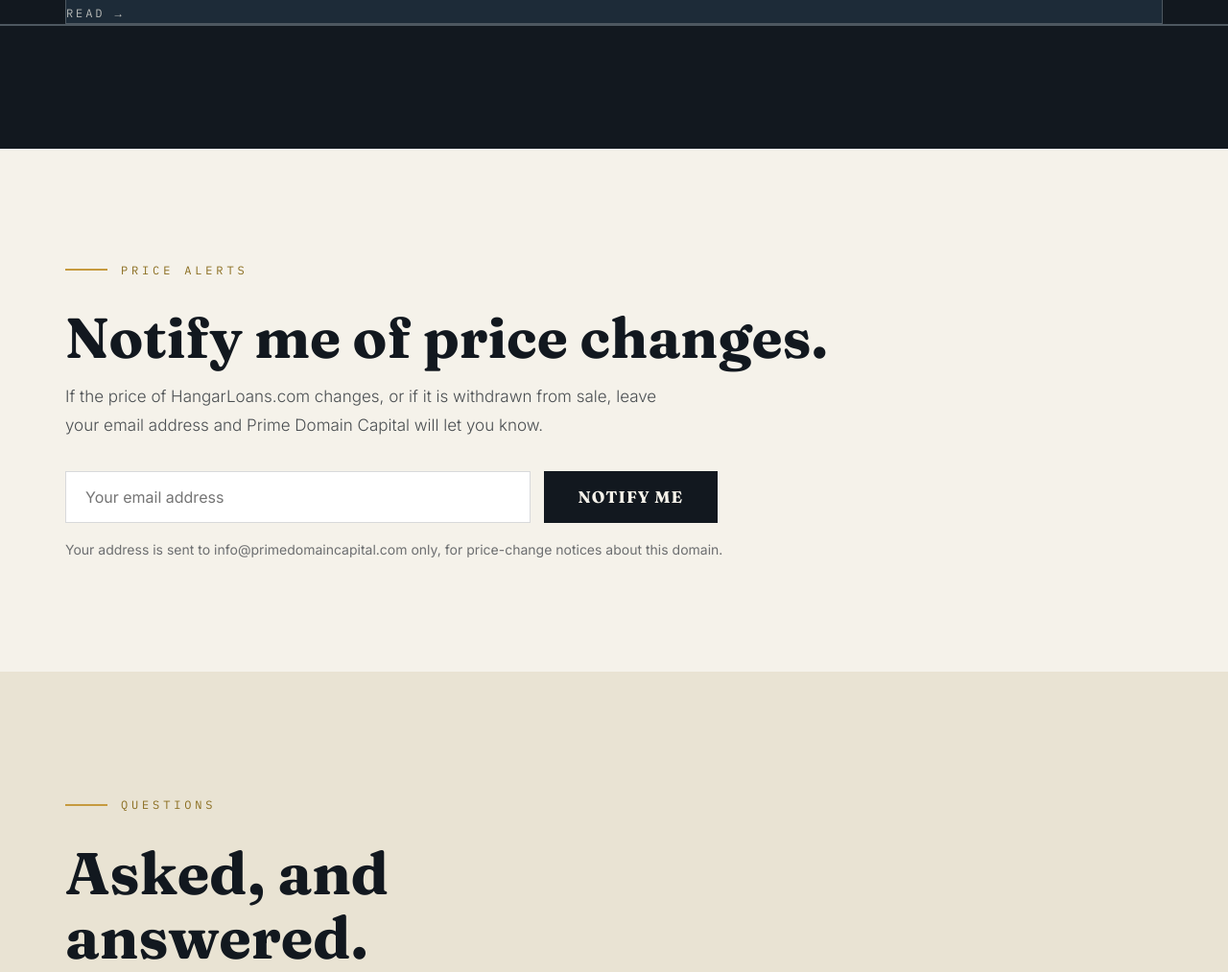
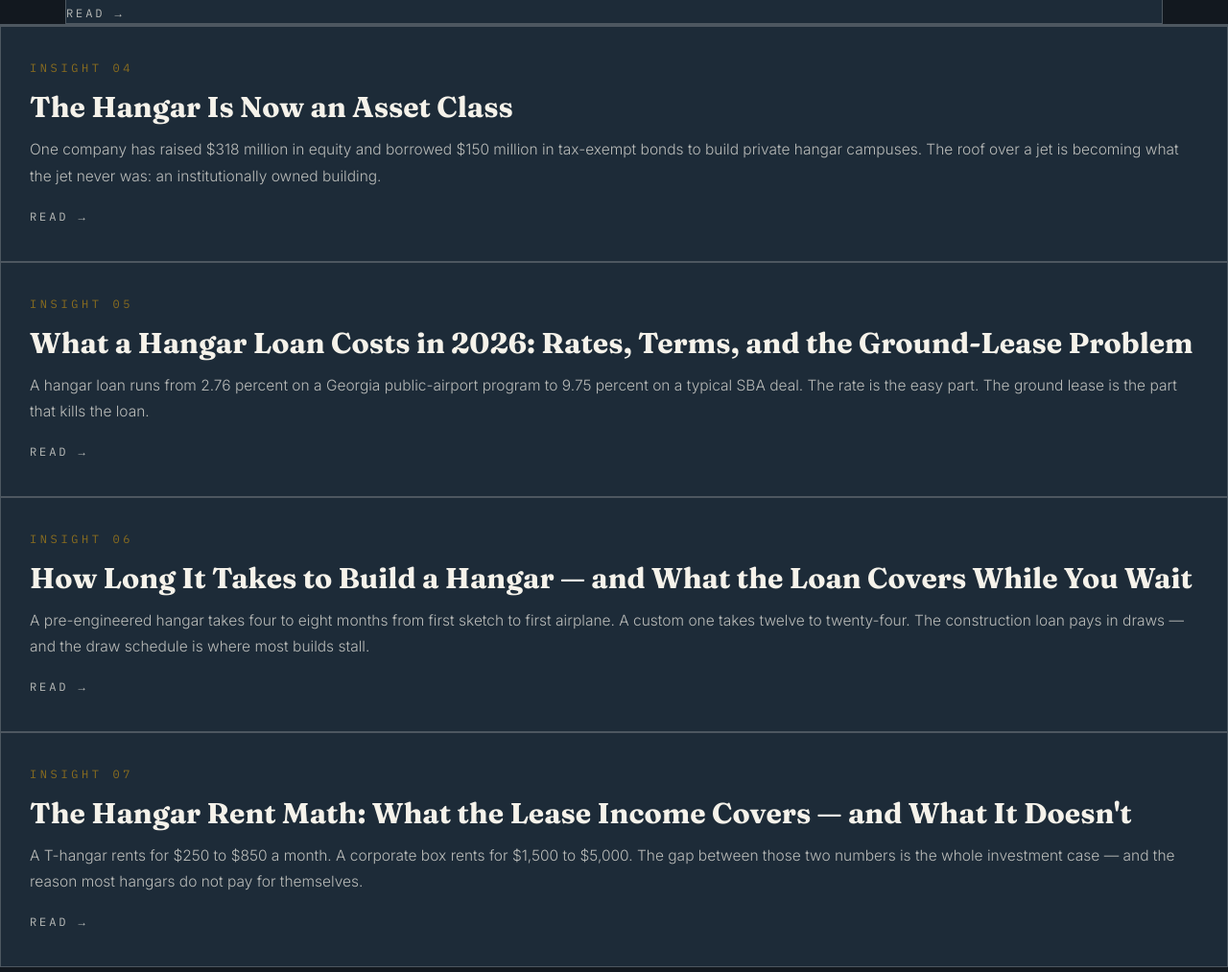
Before and after one commit to primedomaincapital/hangarloans, a plain HTML site: page index.html in a window 1280 px wide. Shown: the part 6168-7181 px from the top of the page at 96% size. Drawn offline with Linux system fonts and the light colour scheme.

Commit message:
Add Insights cards 04-07 to homepage

```diff
--- a/index.html
+++ b/index.html
@@ -431,6 +431,38 @@
           <p class="read">Read &rarr;</p>
         </div>
       </a>
+      <a class="card" href="insights/article4.html">
+        <div class="tx">
+          <div class="zone">Insight 04</div>
+          <h3>The Hangar Is Now an Asset Class</h3>
+          <p>One company has raised $318 million in equity and borrowed $150 million in tax-exempt bonds to build private hangar campuses. The roof over a jet is becoming what the jet never was: an institutionally owned building.</p>
+          <p class="read">Read &rarr;</p>
+        </div>
+      </a>
+      <a class="card" href="insights/article5.html">
+        <div class="tx">
+          <div class="zone">Insight 05</div>
+          <h3>What a Hangar Loan Costs in 2026: Rates, Terms, and the Ground-Lease Problem</h3>
+          <p>A hangar loan runs from 2.76 percent on a Georgia public-airport program to 9.75 percent on a typical SBA deal. The rate is the easy part. The ground lease is the part that kills the loan.</p>
+          <p class="read">Read &rarr;</p>
+        </div>
+      </a>
+      <a class="card" href="insights/article6.html">
+        <div class="tx">
+          <div class="zone">Insight 06</div>
+          <h3>How Long It Takes to Build a Hangar — and What the Loan Covers While You Wait</h3>
+          <p>A pre-engineered hangar takes four to eight months from first sketch to first airplane. A custom one takes twelve to twenty-four. The construction loan pays in draws — and the draw schedule is where most builds stall.</p>
+          <p class="read">Read &rarr;</p>
+        </div>
+      </a>
+      <a class="card" href="insights/article7.html">
+        <div class="tx">
+          <div class="zone">Insight 07</div>
+          <h3>The Hangar Rent Math: What the Lease Income Covers — and What It Doesn't</h3>
+          <p>A T-hangar rents for $250 to $850 a month. A corporate box rents for $1,500 to $5,000. The gap between those two numbers is the whole investment case — and the reason most hangars do not pay for themselves.</p>
+          <p class="read">Read &rarr;</p>
+        </div>
+      </a>
     </div>
   </div>
 </section>
```
